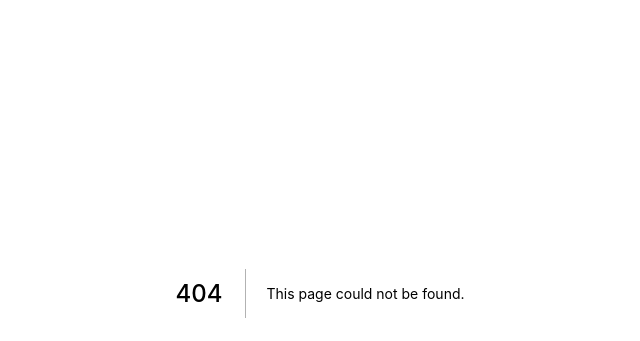
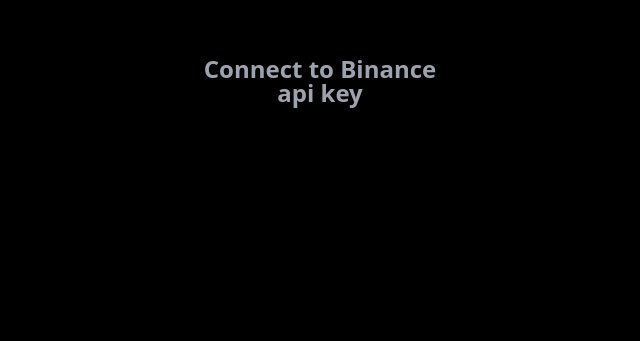
Before and after one commit to fhd1423/dca, a Next.js app in the folder dca-next-app/: page /account in a window 1280 px wide. Before the commit this address had no page. Shown: the part 107-448 px from the top of the page, without its empty margins (320-960 px from the left). Built offline with nearby package versions, Linux system fonts and the light colour scheme.

Commit message:
added account.js

```diff
--- /dev/null
+++ b/dca-next-app/pages/account.js
@@ -0,0 +1,16 @@
+import React from 'react'
+
+const account = () => {
+  return (
+    <div className=' relative bg-black h-screen w-screen'>
+      <div className='w-full absolute top-40 text-center text-2xl font-bold text-gray-400'>
+        Connect to Binance
+        <div className='animate-bounce w-full font-bold text-gray-400'>
+            api key
+        </div>
+      </div>
+    </div>
+  )
+}
+
+export default account
```
